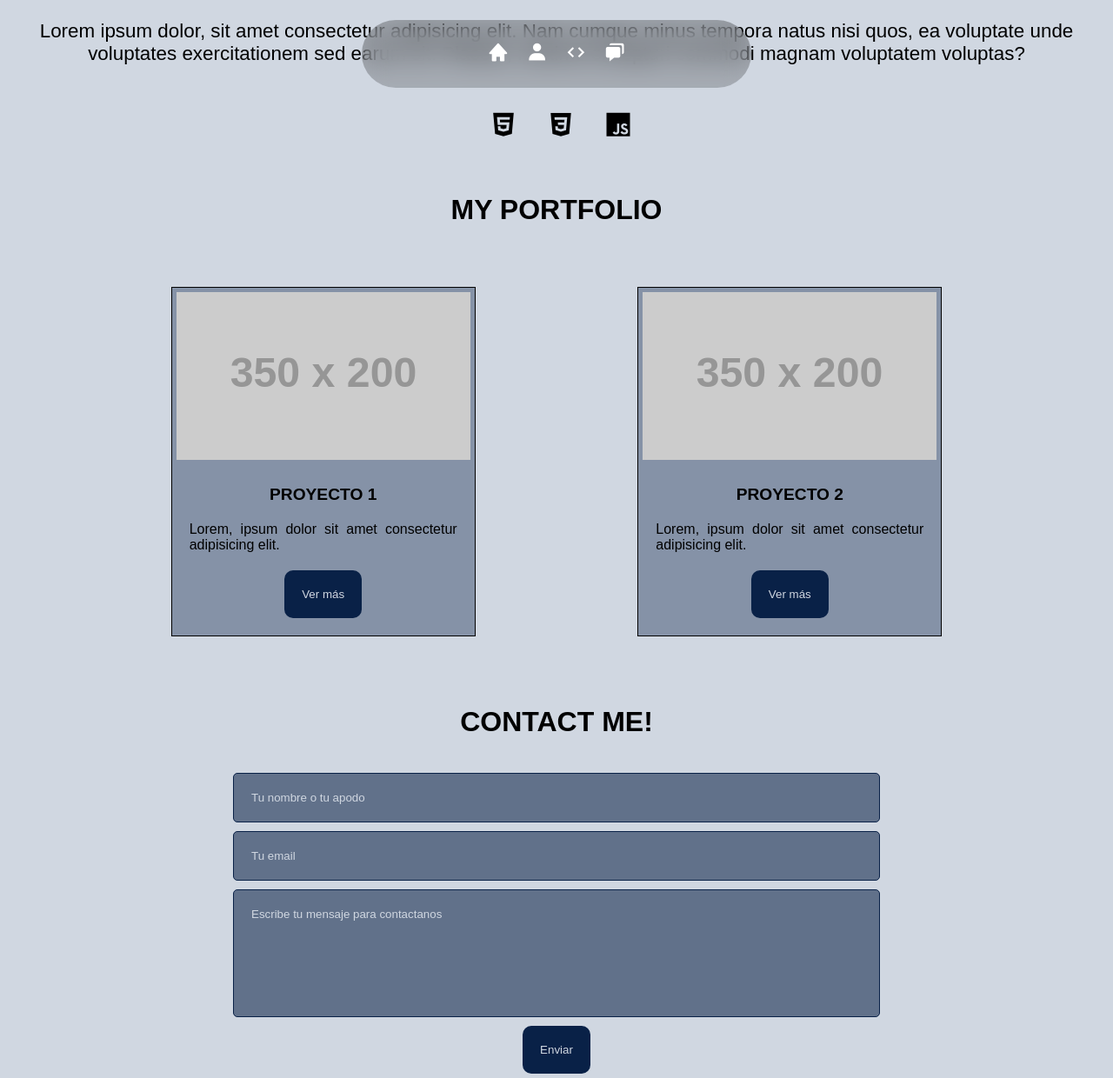
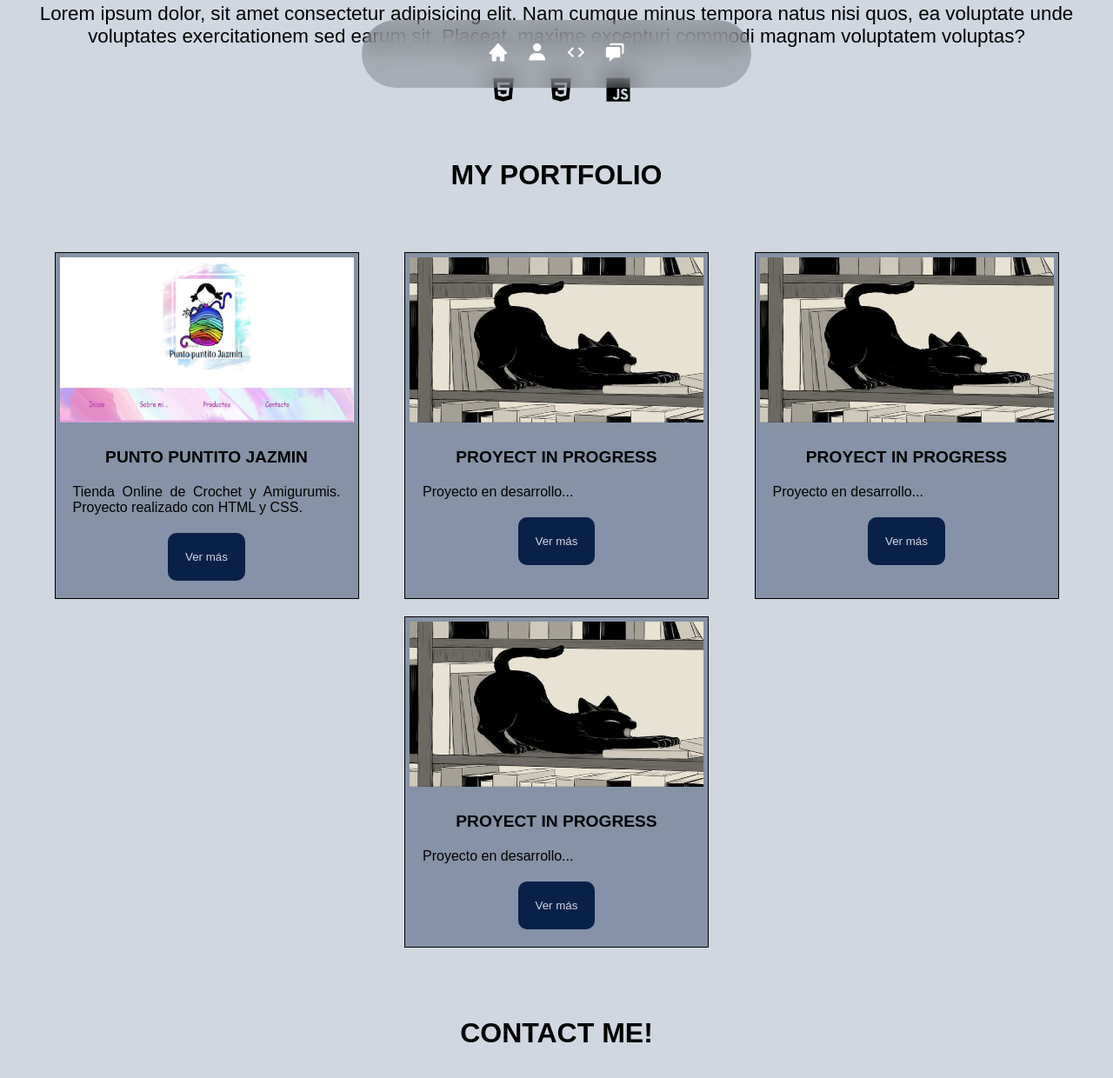
Before and after one commit to Navi666Lilith/proyecto-BAMultiplica, a plain HTML site: page index.html in a window 1280 px wide. Shown: the part 675-1915 px from the top of the page at 87% size. Drawn offline with nearby package versions, Linux system fonts and the light colour scheme; placeholder pictures from the web are drawn by us.

Commit message:
Creación de Repositorio. Cambios en el HTML y CSS. Se agregaron imagenes y realización de Media Query.

```diff
--- a/index.html
+++ b/index.html
@@ -4,7 +4,7 @@
     <meta charset="UTF-8">
     <meta http-equiv="X-UA-Compatible" content="IE=edge">
     <meta name="viewport" content="width=device-width, initial-scale=1.0">
-    <title>Belén Buttarelli</title>
+    <title>Navi - Portfolio</title>
     <!-- CSS -->
     <link rel="stylesheet" href="style.css">
     <!-- Icon Fonts -->
@@ -24,10 +24,10 @@
         <section id="home"> <!-- Inicio -->
             <div class="info">
                 <h2>Hi! I'm</h2>
-                <h1>Belén Buttarelli</h1>
-                <h2>Desarolladora Web</h2>
+                <h1>Navi</h1>
+                <h2>Web Developer</h2>
             </div>
-            <img src="https://placehold.co/400x400/png" alt="Inicio">
+            <img src="./imagenes/gatito-avatar.jpg" alt="Inicio">
         </section>
     </header>
 
@@ -45,18 +45,34 @@
             <h2>My Portfolio</h2>
             <div class="container">
                 <section class="work">
-                    <img src="https://placehold.co/350x200/png" alt="Proyecto 1">
+                    <img src="./imagenes/punto_puntito.JPG" alt="Punto Puntito Jazmin Logo">
                     <div class="work-info">
-                        <h3>Proyecto 1</h3>
-                        <p>Lorem, ipsum dolor sit amet consectetur adipisicing elit.</p>
+                        <h3>Punto Puntito Jazmin</h3>
+                        <p>Tienda Online de Crochet y Amigurumis. Proyecto realizado con HTML y CSS.</p>
                         <button>Ver más</button>
                     </div>
                 </section>
                 <section class="work">
-                    <img src="https://placehold.co/350x200/png" alt="Proyecto 2">
+                    <img src="./imagenes/gatito-proyecto.jpg" alt="Proyect-Pogress">
                     <div class="work-info">
-                        <h3>Proyecto 2</h3>
-                        <p>Lorem, ipsum dolor sit amet consectetur adipisicing elit.</p>
+                        <h3>Proyect in Progress</h3>
+                        <p>Proyecto en desarrollo...</p>
+                        <button>Ver más</button>
+                    </div>
+                </section>
+                <section class="work">
+                    <img src="./imagenes/gatito-proyecto.jpg" alt="Proyect-Pogress">
+                    <div class="work-info">
+                        <h3>Proyect in Progress</h3>
+                        <p>Proyecto en desarrollo...</p>
+                        <button>Ver más</button>
+                    </div>
+                </section>
+                <section class="work">
+                    <img src="./imagenes/gatito-proyecto.jpg" alt="Proyect-Pogress">
+                    <div class="work-info">
+                        <h3>Proyect in Progress</h3>
+                        <p>Proyecto en desarrollo...</p>
                         <button>Ver más</button>
                     </div>
                 </section>
@@ -84,7 +100,7 @@
                 </ul>
             </div>
         </section>
-        <p class="copyright">Lorem ipsum, dolor sit amet consectetur adipisicing elit.</p>
+        <p class="copyright">&copy; Navi - All rights reserved</p>
     </footer>
 </body>
 </html>
--- a/style.css
+++ b/style.css
@@ -145,7 +145,7 @@ main p {
 }
 
 #about-me p {
-    padding: 20px 0;
+    padding: 0 20px;
 }
 
 .lenguage {
@@ -191,7 +191,7 @@ main p {
 
 .work img {
     width: 100%;
-    height: auto;
+    height: 200px;
     padding: 5px;
 }
 
```
Also changed, not shown: imagenes/gatito-avatar.jpg (added), imagenes/gatito-proyecto.jpg (added), imagenes/punto_puntito.JPG (added).
